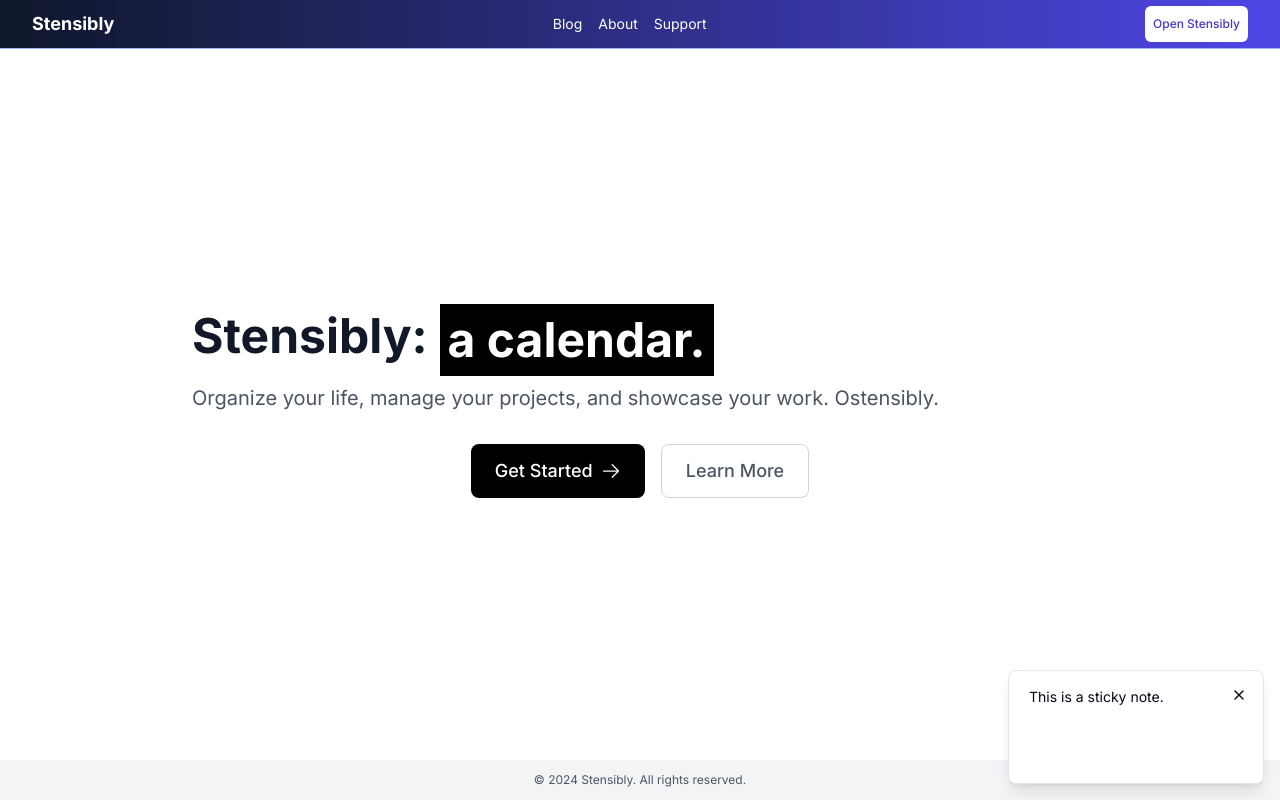
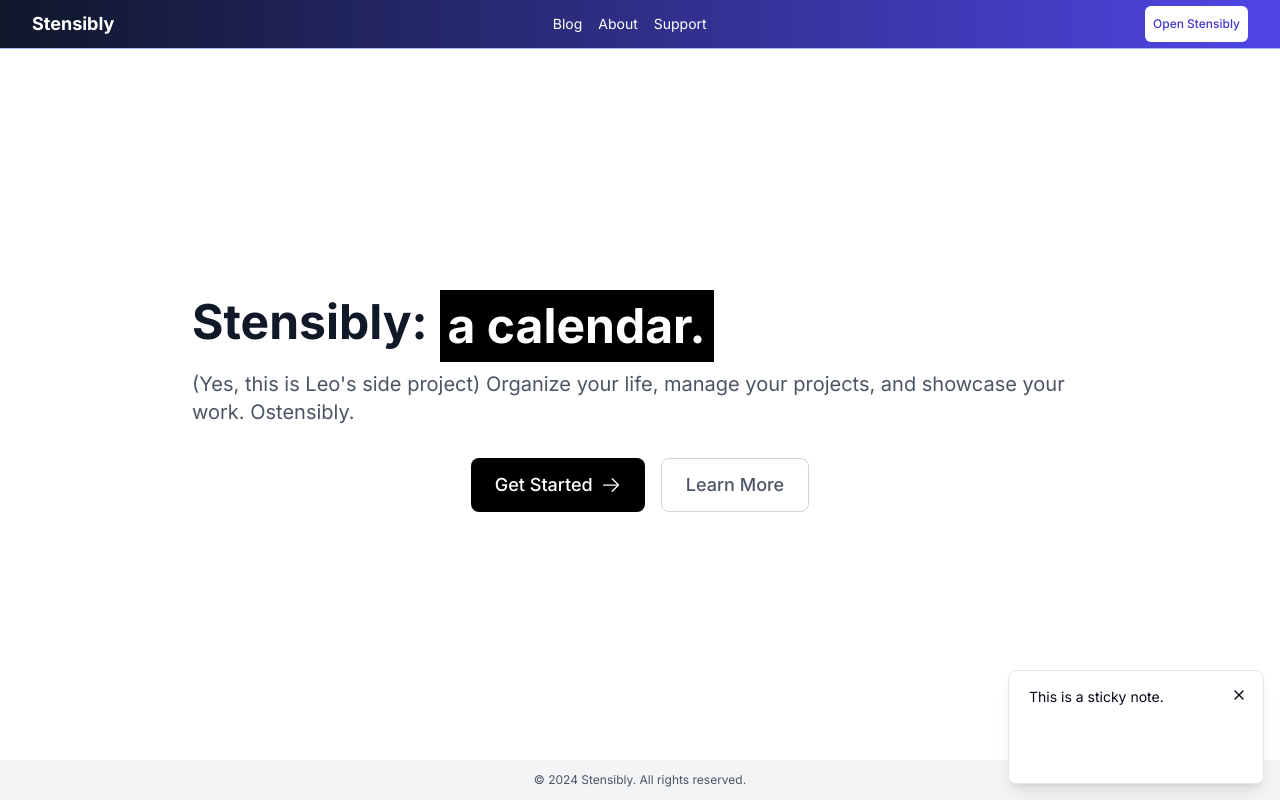
Before and after one commit to teamleaderleo/scrapbook, a Next.js app: page / in a window 1280 px wide. Built offline with nearby package versions, Linux system fonts and the light colour scheme; a web font is replaced by a local one.

Commit message:
add line clarification to feature showcase

```diff
--- a/components/feature-showcase.tsx
+++ b/components/feature-showcase.tsx
@@ -43,7 +43,7 @@ export default function FeatureShowcase() {
         </h1>
       </div>
       <p className="text-xl mb-8 text-gray-600 text-left w-full">
-        Organize your life, manage your projects, and showcase your work.
+        (Yes, this is Leo&apos;s side project) Organize your life, manage your projects, and showcase your work.
         Ostensibly.
       </p>
       <div className="flex justify-center w-full gap-4">
```
